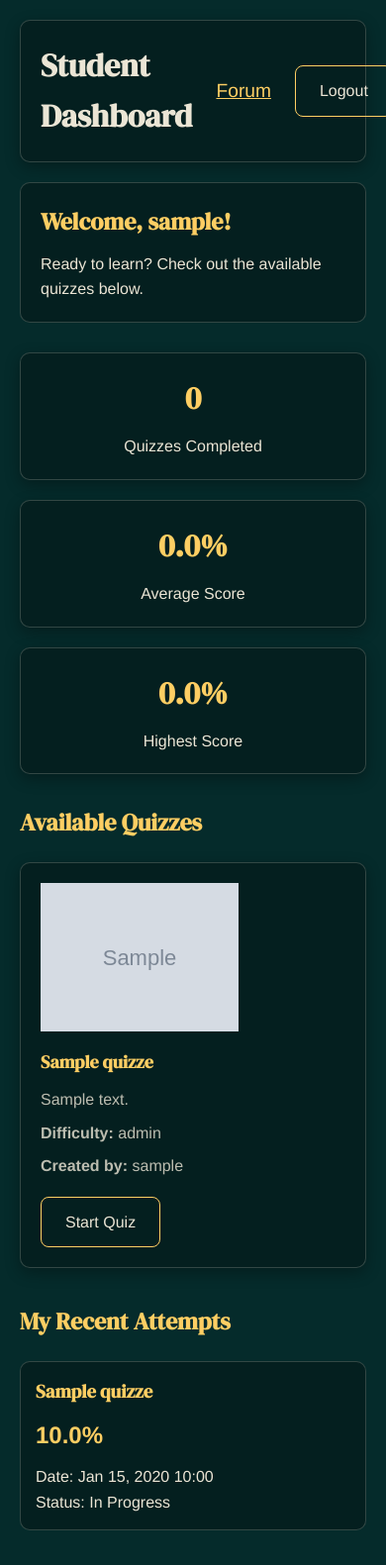
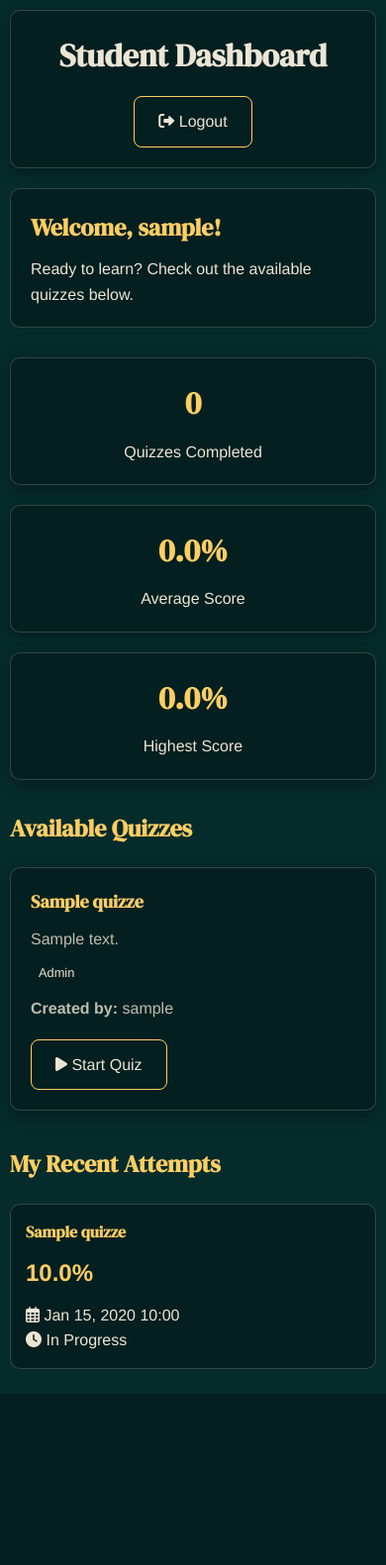
Before and after one commit to RuvaS20/webdevs, a PHP site: page /view/student/dashboard.php in a window 390 px wide. Shown: the whole page at 99% size. After the commit the page ends 1383 px from the top, so only its background shows below. Run offline with PHP 8.4, Linux system fonts and the light colour scheme; the visitor is signed in with stand-in values (Sample User, id 1); tables that the repository leaves empty or names only in its code hold one stand-in row (values such as "Sample post"); grey boxes marked "Sample" are stand-in pictures.

Commit message:
Update dashboard.php

```diff
--- a/view/student/dashboard.php
+++ b/view/student/dashboard.php
@@ -2,18 +2,21 @@
 session_start();
 require_once '../../db/config.php';
 
+// Check if user is logged in and is a student
 if (!isset($_SESSION['user_id']) || $_SESSION['role'] !== 'student') {
     header('Location: ../../auth/login.php');
     exit();
 }
 
-// Get available quizzes
-$stmt = $pdo->query("SELECT q.*, u.username as teacher_name
+// Get available quizzes with specific column selection
+$stmt = $pdo->query("SELECT q.quiz_id, q.teacher_id, q.title, q.description,
+                     q.difficulty_level, q.created_date, q.is_active,
+                     COALESCE(u.username, 'System') as teacher_name
                      FROM quizzes q
-                     JOIN users u ON q.teacher_id = u.user_id
+                     LEFT JOIN users u ON q.teacher_id = u.user_id
                      WHERE q.is_active = 1
                      ORDER BY q.created_date DESC");
-$quizzes = $stmt->fetchAll();
+$quizzes = $stmt->fetchAll(PDO::FETCH_ASSOC);
 
 // Get student's quiz attempts
 $stmt = $pdo->prepare("SELECT
@@ -25,7 +28,7 @@ $stmt = $pdo->prepare("SELECT
     WHERE qa.student_id = :student_id
     ORDER BY qa.start_time DESC");
 $stmt->execute([':student_id' => $_SESSION['user_id']]);
-$attempts = $stmt->fetchAll();
+$attempts = $stmt->fetchAll(PDO::FETCH_ASSOC);
 
 // Calculate statistics
 $completed_attempts = 0;
@@ -45,14 +48,11 @@ $average_score = $completed_attempts > 0 ? $total_score / $completed_attempts :
 
 <!DOCTYPE html>
 <html lang="en">
-
 <head>
     <meta charset="UTF-8">
     <meta name="viewport" content="width=device-width, initial-scale=1.0">
     <title>Student Dashboard</title>
-        <link
-            href="https://fonts.googleapis.com/css2?family=Arimo:ital,wght@0,400..700;1,400..700&family=DM+Serif+Display:ital@0;1&display=swap"
-            rel="stylesheet">
+    <link href="https://fonts.googleapis.com/css2?family=Arimo:ital,wght@0,400..700;1,400..700&family=DM+Serif+Display:ital@0;1&display=swap" rel="stylesheet">
     <link href="https://cdnjs.cloudflare.com/ajax/libs/font-awesome/6.0.0/css/all.min.css" rel="stylesheet">
     <style>
         * {
@@ -79,7 +79,7 @@ $average_score = $completed_attempts > 0 ? $total_score / $completed_attempts :
             padding: 20px;
             border-radius: 10px;
             margin-bottom: 20px;
-            box-shadow: 0 5px 15px rgba(0, 0, 0, 0.3);
+            box-shadow: 0 5px 15px rgba(0,0,0,0.3);
             display: flex;
             justify-content: space-between;
             align-items: center;
@@ -102,21 +102,11 @@ $average_score = $completed_attempts > 0 ? $total_score / $completed_attempts :
             transition: all 0.3s;
         }
 
-        .forum-btn {
-            color: #FECE63;
-            text-decoration: underline;
-            padding: 12px 24px;
-            transition: all 0.3s;
-            font-size: 1.2rem;
-        }
-
-        .forum-btn:hover {
-            transform: translateY(-2px);
-        }
-
         .logout-btn:hover {
             transform: translateY(-2px);
-            box-shadow: 0 5px 15px rgba(0, 0, 0, 0.2);
+            box-shadow: 0 5px 15px rgba(0,0,0,0.2);
+            background: #FECE63;
+            color: #041f1f;
         }
 
         .welcome-section {
@@ -145,7 +135,7 @@ $average_score = $completed_attempts > 0 ? $total_score / $completed_attempts :
             padding: 20px;
             border-radius: 10px;
             text-align: center;
-            box-shadow: 0 5px 15px rgba(0, 0, 0, 0.3);
+            box-shadow: 0 5px 15px rgba(0,0,0,0.3);
             border: 0.5px solid rgba(235, 229, 213, 0.2);
         }
 
@@ -173,13 +163,14 @@ $average_score = $completed_attempts > 0 ? $total_score / $completed_attempts :
             padding: 20px;
             border-radius: 10px;
             margin-bottom: 15px;
-            box-shadow: 0 5px 15px rgba(0, 0, 0, 0.3);
+            box-shadow: 0 5px 15px rgba(0,0,0,0.3);
             border: 0.5px solid rgba(235, 229, 213, 0.2);
+            transition: all 0.3s ease;
         }
 
         .quiz-card:hover {
             border-color: #FECE63;
-            transition: border-color 0.3s ease;
+            transform: translateY(-2px);
         }
 
         .quiz-card h3 {
@@ -195,6 +186,30 @@ $average_score = $completed_attempts > 0 ? $total_score / $completed_attempts :
             opacity: 0.8;
         }
 
+        .difficulty-badge {
+            display: inline-block;
+            padding: 4px 8px;
+            border-radius: 4px;
+            font-size: 0.8em;
+            margin-bottom: 8px;
+            text-transform: capitalize;
+        }
+
+        .difficulty-easy {
+            background-color: #2ecc71;
+            color: #fff;
+        }
+
+        .difficulty-medium {
+            background-color: #f1c40f;
+            color: #2c3e50;
+        }
+
+        .difficulty-hard {
+            background-color: #e74c3c;
+            color: #fff;
+        }
+
         .start-quiz-btn {
             display: inline-block;
             padding: 12px 24px;
@@ -204,11 +219,14 @@ $average_score = $completed_attempts > 0 ? $total_score / $completed_attempts :
             color: #EBE5D5;
             transition: all 0.3s;
             margin-top: 10px;
+            background-color: transparent;
         }
 
         .start-quiz-btn:hover {
+            background-color: #FECE63;
+            color: #041f1f;
             transform: translateY(-2px);
-            box-shadow: 0 5px 15px rgba(0, 0, 0, 0.2);
+            box-shadow: 0 5px 15px rgba(0,0,0,0.2);
         }
 
         .attempt-card {
@@ -217,16 +235,19 @@ $average_score = $completed_attempts > 0 ? $total_score / $completed_attempts :
             border-radius: 10px;
             margin-bottom: 15px;
             border: 0.5px solid rgba(235, 229, 213, 0.2);
+            transition: all 0.3s ease;
         }
 
         .attempt-card:hover {
             border-color: #FECE63;
-            transition: border-color 0.3s ease;
+            transform: translateY(-2px);
         }
 
         .attempt-card h3 {
             color: #FECE63;
             font-family: "DM Serif Display", serif;
+            font-size: 16px;
+            margin-bottom: 8px;
         }
 
         .attempt-card .score {
@@ -256,26 +277,52 @@ $average_score = $completed_attempts > 0 ? $total_score / $completed_attempts :
         }
 
         @media (max-width: 768px) {
+            .stats-grid, .dashboard-grid {
+                grid-template-columns: 1fr;
+            }
 
-            .stats-grid,
-            .dashboard-grid {
-                grid-template-columns: 1fr;
+            .header {
+                flex-direction: column;
+                gap: 15px;
+                text-align: center;
             }
 
             .header h1 {
                 font-size: 2em;
             }
+
+            .dashboard {
+                padding: 10px;
+            }
         }
     </style>
 </head>
-
 <body>
     <div class="dashboard">
         <div class="header">
             <h1>Student Dashboard</h1>
-                <a href="../../view/forum/index.php" class="forum-btn">Forum</a>
-                <a href="../../auth/logout.php" class="logout-btn">Logout</a>
+            <a href="../../auth/logout.php" class="logout-btn">
+                <i class="fas fa-sign-out-alt"></i> Logout
+            </a>
         </div>
+
+        <?php if (isset($_SESSION['success'])): ?>
+            <div class="alert alert-success">
+                <?php
+                echo $_SESSION['success'];
+                unset($_SESSION['success']);
+                ?>
+            </div>
+        <?php endif; ?>
+
+        <?php if (isset($_SESSION['error'])): ?>
+            <div class="alert alert-error">
+                <?php
+                echo $_SESSION['error'];
+                unset($_SESSION['error']);
+                ?>
+            </div>
+        <?php endif; ?>
 
         <div class="welcome-section">
             <h2>Welcome, <?php echo htmlspecialchars($_SESSION['username']); ?>!</h2>
@@ -305,15 +352,15 @@ $average_score = $completed_attempts > 0 ? $total_score / $completed_attempts :
                 <?php else: ?>
                     <?php foreach($quizzes as $quiz): ?>
                         <div class="quiz-card">
-                        <?php if(!empty($quiz['image_url'])): ?>
-                        <img src="../<?php echo htmlspecialchars($quiz['image_url']); ?>" alt="Quiz Cover"
-                            style="max-width: 200px; margin-bottom: 10px;">
-                        <?php endif; ?>
                             <h3><?php echo htmlspecialchars($quiz['title']); ?></h3>
                             <p><?php echo htmlspecialchars($quiz['description']); ?></p>
-                        <p><strong>Difficulty:</strong> <?php echo htmlspecialchars($quiz['difficulty_level']); ?></p>
+                            <span class="difficulty-badge difficulty-<?php echo strtolower($quiz['difficulty_level']); ?>">
+                                <?php echo ucfirst(htmlspecialchars($quiz['difficulty_level'])); ?>
+                            </span>
                             <p><strong>Created by:</strong> <?php echo htmlspecialchars($quiz['teacher_name']); ?></p>
-                        <a href="take_quiz.php?id=<?php echo $quiz['quiz_id']; ?>" class="start-quiz-btn">Start Quiz</a>
+                            <a href="take_quiz.php?id=<?php echo $quiz['quiz_id']; ?>" class="start-quiz-btn">
+                                <i class="fas fa-play"></i> Start Quiz
+                            </a>
                         </div>
                     <?php endforeach; ?>
                 <?php endif; ?>
@@ -327,9 +374,17 @@ $average_score = $completed_attempts > 0 ? $total_score / $completed_attempts :
                     <?php foreach($attempts as $attempt): ?>
                         <div class="attempt-card">
                             <h3><?php echo htmlspecialchars($attempt['quiz_title']); ?></h3>
-                        <div class="score"><?php echo number_format($attempt['total_score'], 1); ?>%</div>
-                        <p>Date: <?php echo date('M d, Y H:i', strtotime($attempt['start_time'])); ?></p>
-                        <p>Status: <?php echo $attempt['completion_status'] == 1 ? 'Completed' : 'In Progress'; ?></p>
+                            <div class="score">
+                                <?php echo number_format($attempt['total_score'], 1); ?>%
+                            </div>
+                            <p>
+                                <i class="far fa-calendar-alt"></i>
+                                <?php echo date('M d, Y H:i', strtotime($attempt['start_time'])); ?>
+                            </p>
+                            <p>
+                                <i class="fas fa-<?php echo $attempt['completion_status'] == 1 ? 'check-circle' : 'clock'; ?>"></i>
+                                <?php echo $attempt['completion_status'] == 1 ? 'Completed' : 'In Progress'; ?>
+                            </p>
                         </div>
                     <?php endforeach; ?>
                 <?php endif; ?>
@@ -337,5 +392,4 @@ $average_score = $completed_attempts > 0 ? $total_score / $completed_attempts :
         </div>
     </div>
 </body>
-
 </html>
```
Lines whose indentation alone changed are shown as unchanged.
